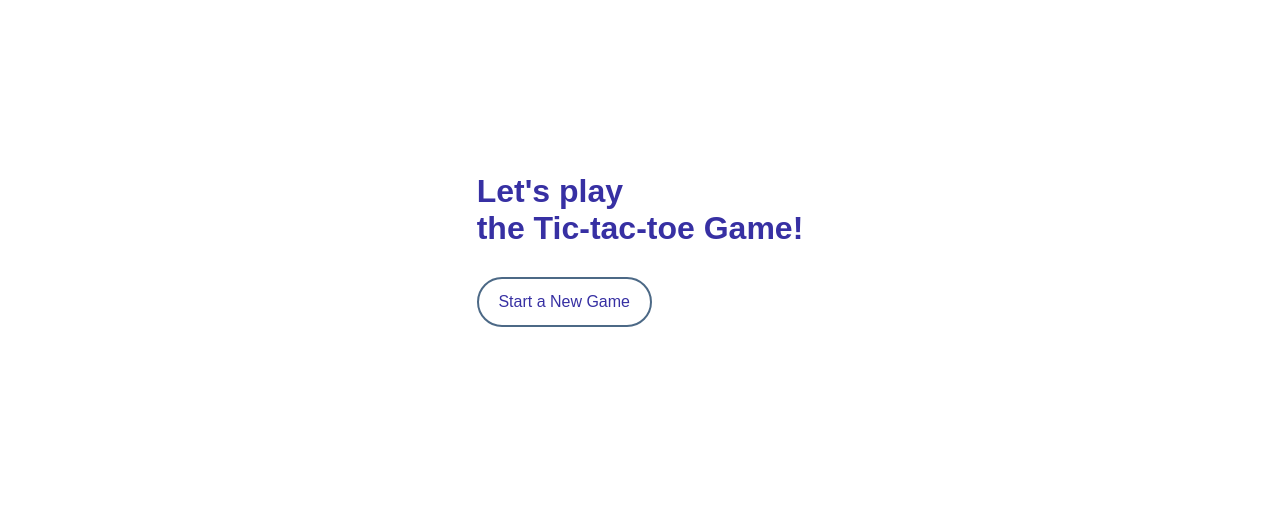
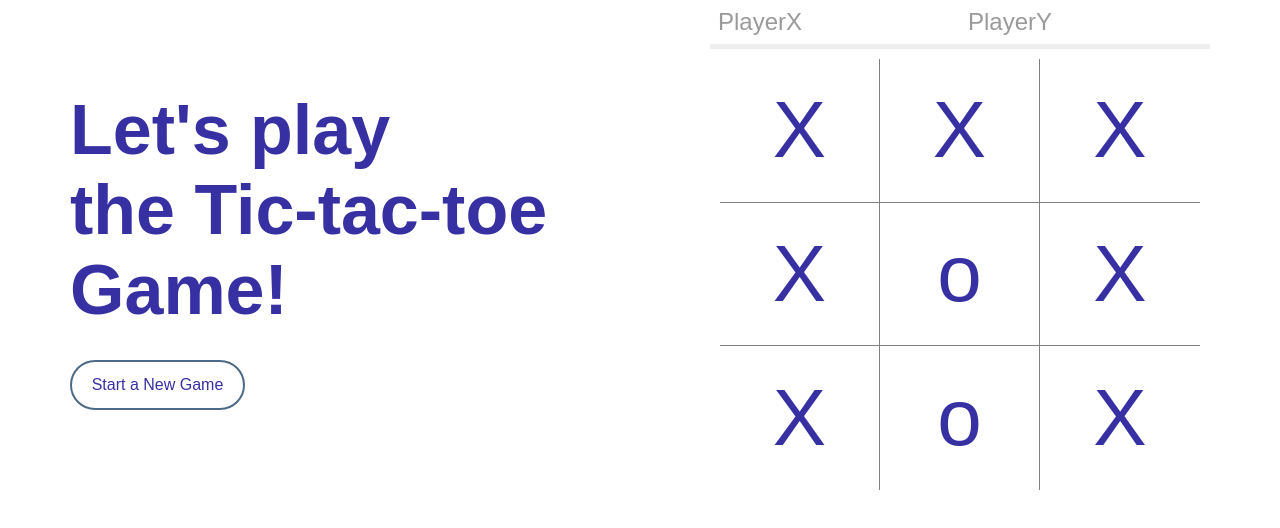
Before and after one commit to deepakrh185/Tic-Tac-Toe, a plain HTML site: page index.html in a window 1280 px wide. Drawn offline with Linux system fonts and the light colour scheme.

Commit message:
added styles

```diff
--- a/css/style.css
+++ b/css/style.css
@@ -15,6 +15,10 @@ body {
   margin: auto;
   max-width: 1140px;
 }
+h1 {
+  font-size: 70px;
+  font-weight: bold;
+}
 .restart {
   width: 175px;
   height: 50px;
@@ -31,3 +35,52 @@ body {
   color: white;
   background-color: #4c6986;
 }
+.header {
+  display: flex;
+  color: #9a9a9a;
+  font-size: 24px;
+}
+.header .player-x {
+  flex: 1;
+  border-bottom: 5px solid #eee;
+  padding: 8px;
+}
+.header .player-y {
+  flex: 1;
+  border-bottom: 5px solid #eee;
+  padding: 8px;
+}
+.game {
+  width: 500px;
+  height: 500px;
+  display: flex;
+  flex-direction: column;
+}
+.board {
+  display: grid;
+  grid-template-columns: repeat(3, 1fr);
+  grid-template-rows: repeat(3, 1fr);
+  flex-grow: 1;
+  grid-gap: 0;
+  padding: 10px;
+  font-size: 80px;
+}
+.board-title:not(:nth-child(3n)) {
+  display: flex;
+  justify-content: center;
+  align-items: center;
+  border-right: solid 1px grey;
+}
+.board-title:not(:nth-last-child(-n + 3)) {
+  border-bottom: solid 1px grey;
+}
+.board-title {
+  justify-content: center;
+  align-items: center;
+  background: white;
+  display: flex;
+  cursor: pointer;
+}
+.board-title:hover {
+  background: #eee;
+}
--- a/index.html
+++ b/index.html
@@ -18,7 +18,25 @@
         </div>
         <div class="restart">Start a New Game</div>
       </div>
-      <div class="right"></div>
+      <div class="right">
+        <div class="game">
+          <div class="header">
+            <div class="player-x"><span>PlayerX</span></div>
+            <div class="player-y"><span>PlayerY</span></div>
+          </div>
+          <div class="board">
+              <div class="board-title">X</div>
+              <div class="board-title">X</div>
+              <div class="board-title">X</div>
+              <div class="board-title">X</div>
+              <div class="board-title">o</div>
+              <div class="board-title">X</div>
+              <div class="board-title">X</div>
+              <div class="board-title">o</div>
+              <div class="board-title">X</div>
+          </div>
+        </div>
+      </div>
     </div>
   </body>
 </html>
```
